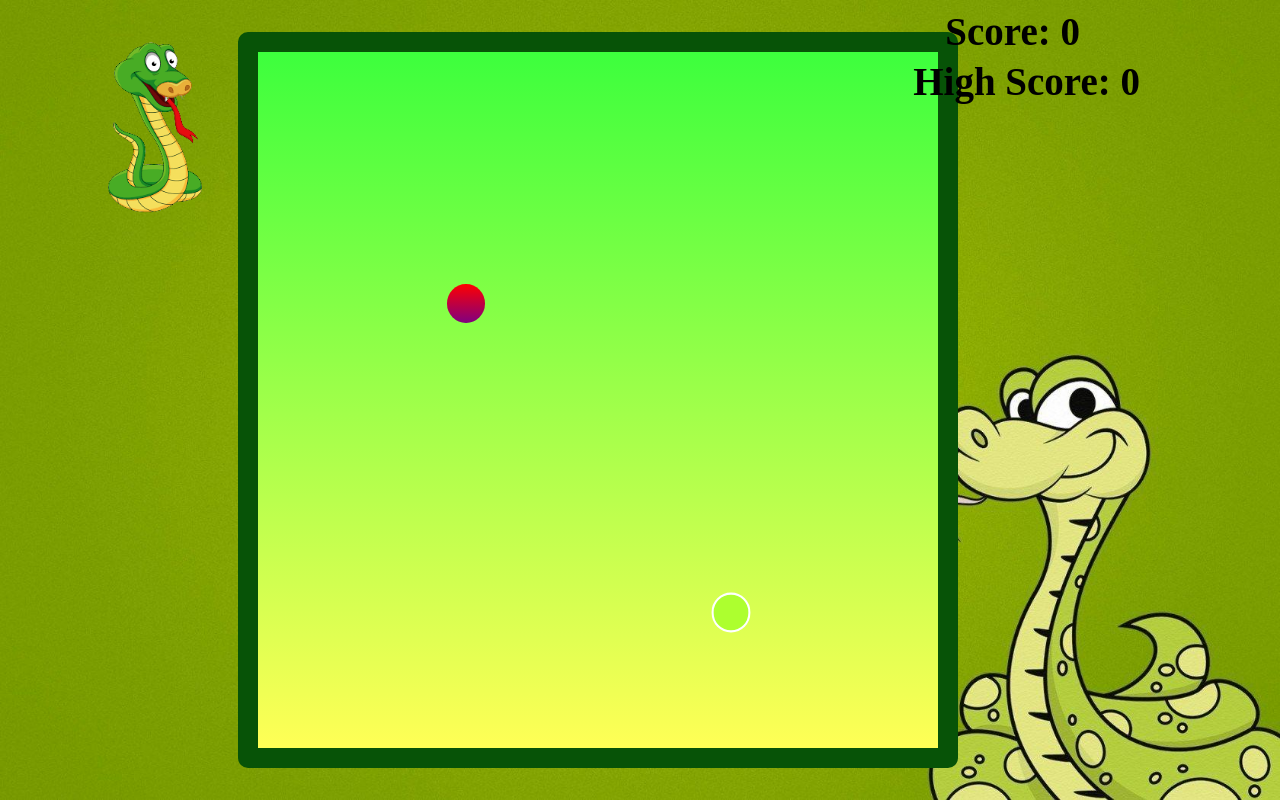
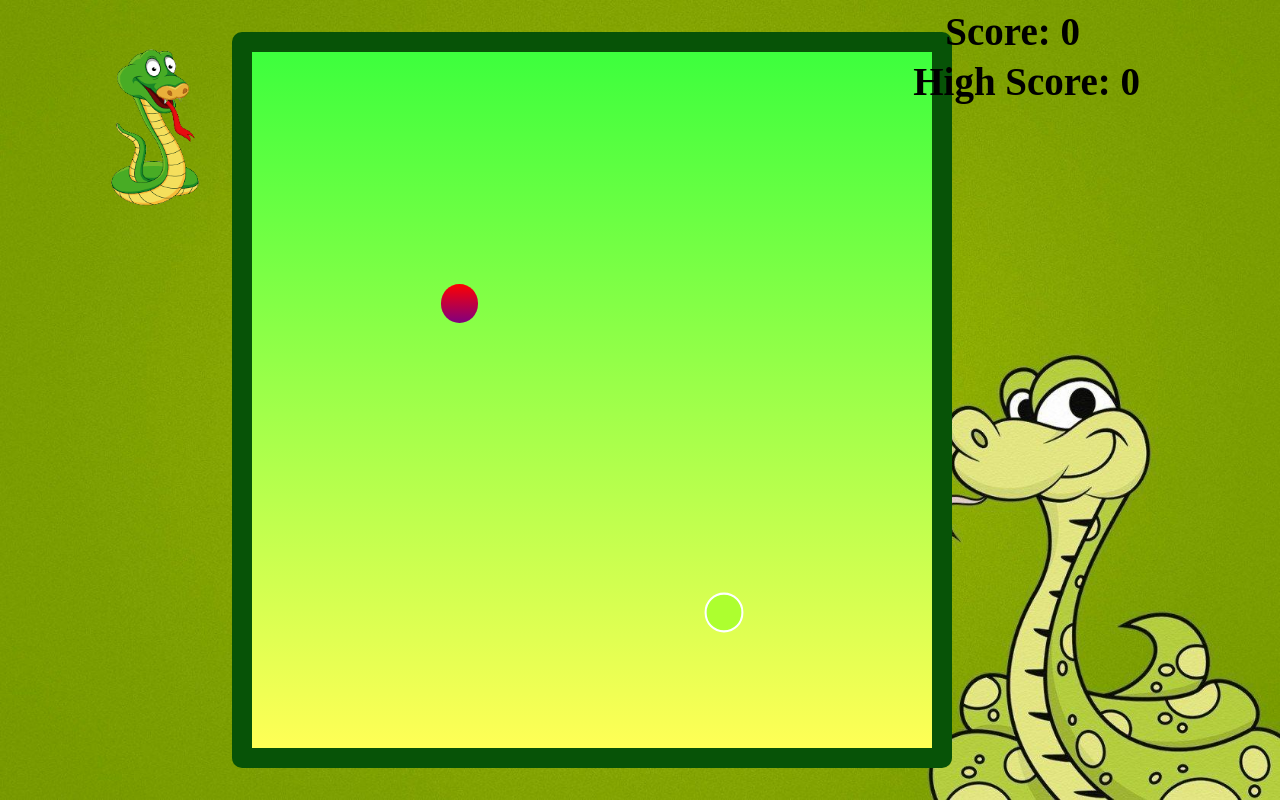
Before and after one commit to Apeksha02/SnakeGame, a plain HTML site: page index.html in a window 1280 px wide. Drawn offline with Linux system fonts and the light colour scheme; a web font is replaced by a local one.

Commit message:
Modified CSS

```diff
--- a/style.css
+++ b/style.css
@@ -70,6 +70,6 @@
 img{
     margin-top: 5px;
     margin-bottom: 550px;
-    width: 13%;
-    height: 13%;
+    width: 12%;
+    height: 12%;
 }
```
